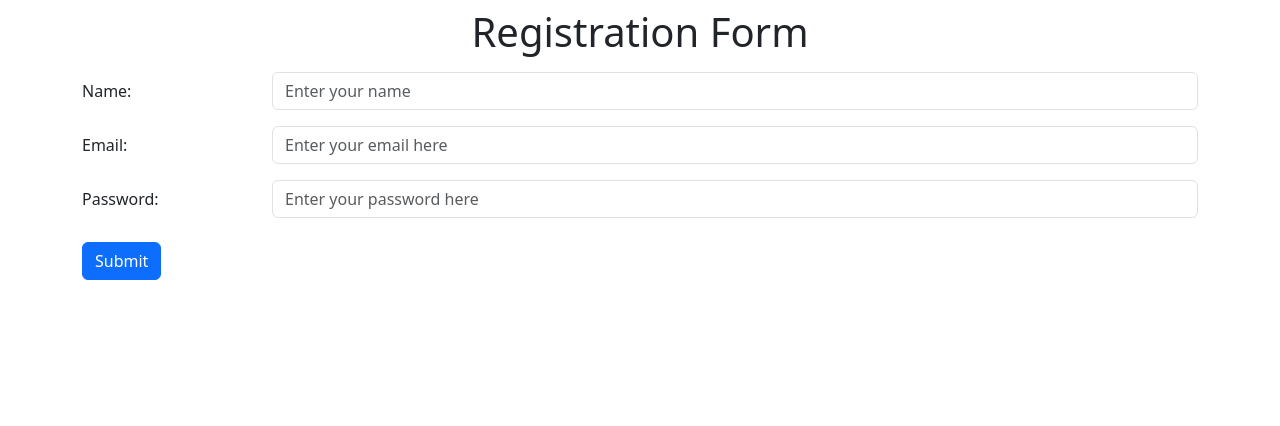
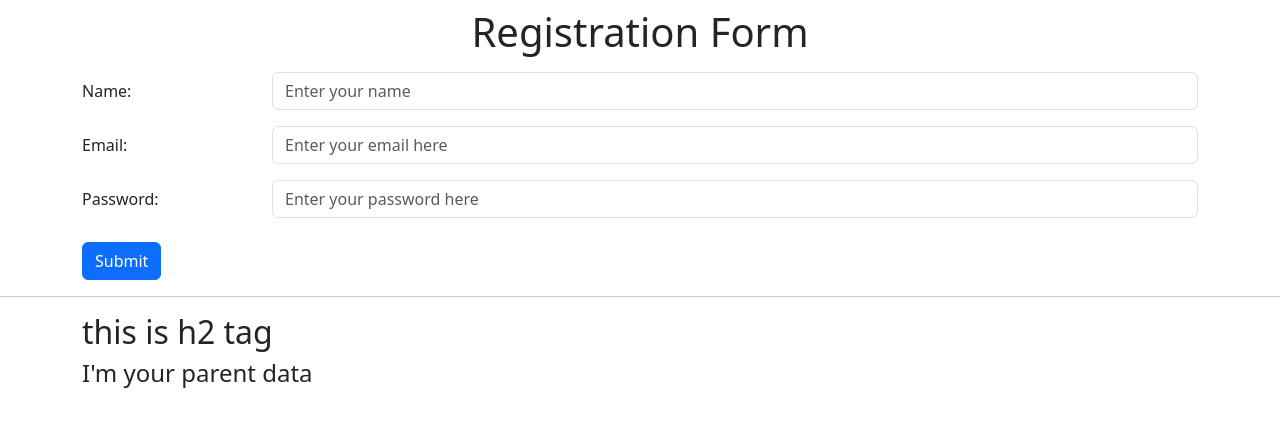
Before and after one commit to rakibulapon46/React-JS, a React (Vite) app in the folder 10/my-app/: page / in a window 1280 px wide. Shown: the top 426 px of the page. Built offline with nearby package versions, Linux system fonts and the light colour scheme.

Commit message:
add myChild

```diff
--- a/10/my-app/src/App.jsx
+++ b/10/my-app/src/App.jsx
@@ -2,17 +2,25 @@
 
 import Form from "./Form";
 import 'bootstrap/dist/css/bootstrap.min.css'
+import MyChild from "./MyChild";
 
 function App() {
   // const [Name, setName] = useState("World");
   // const changeName = () => {
   //   setName("Apon");
   // };
+
+  const parentData = "I'm your parent data";
+  const dataPass = (data) => {
+    console.log(data)
+  }
   return (
     <>
       {/* <h1>Hello {Name} </h1>
       <button onClick={changeName}>Change name</button> */}
       <Form/>
+      <hr />
+      <MyChild Title={parentData} onMethod={dataPass} />
     </>
   );
 }
--- /dev/null
+++ b/10/my-app/src/MyChild.jsx
@@ -0,0 +1,11 @@
+function MyChild(props) {
+    props.onMethod("Hello world")
+  return (
+    <div className="container">
+        <h2>this is h2 tag</h2>
+        <h4>{props.Title}</h4>
+    </div>
+  )
+}
+
+export default MyChild
```
